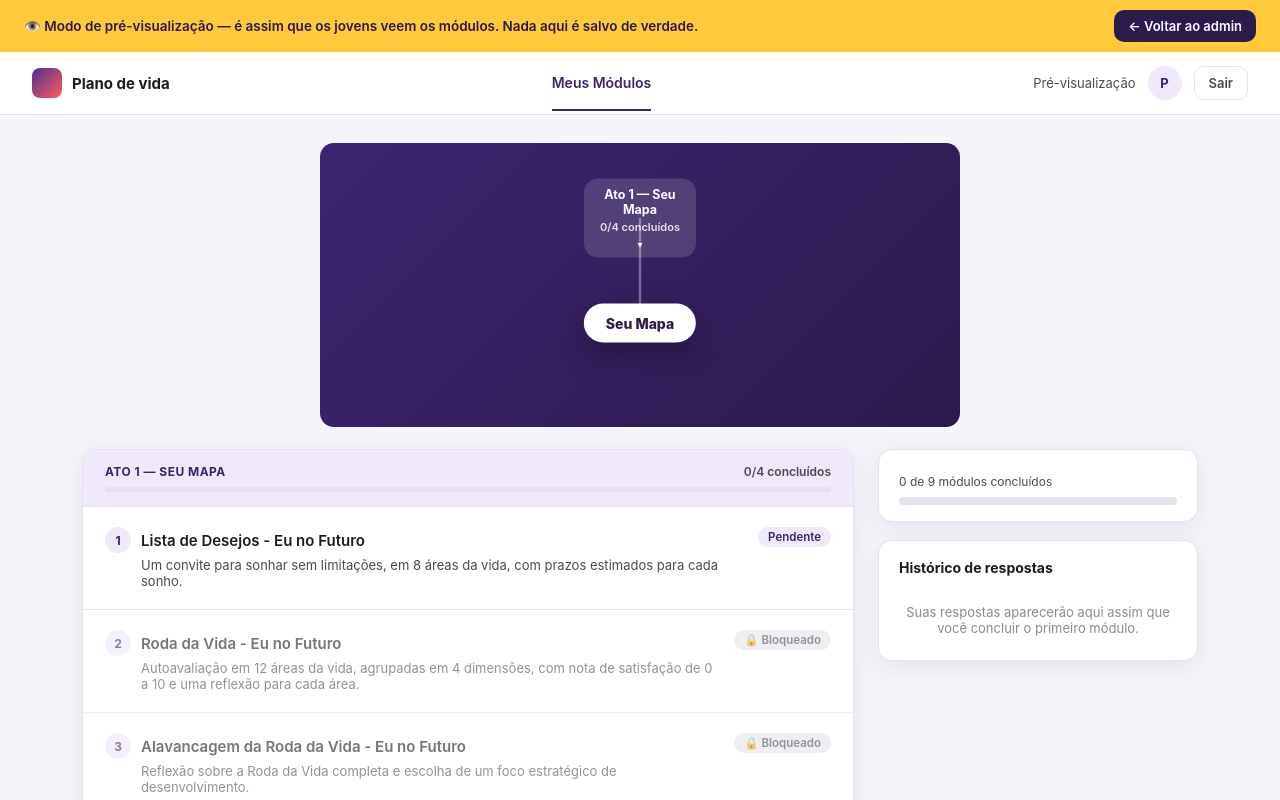
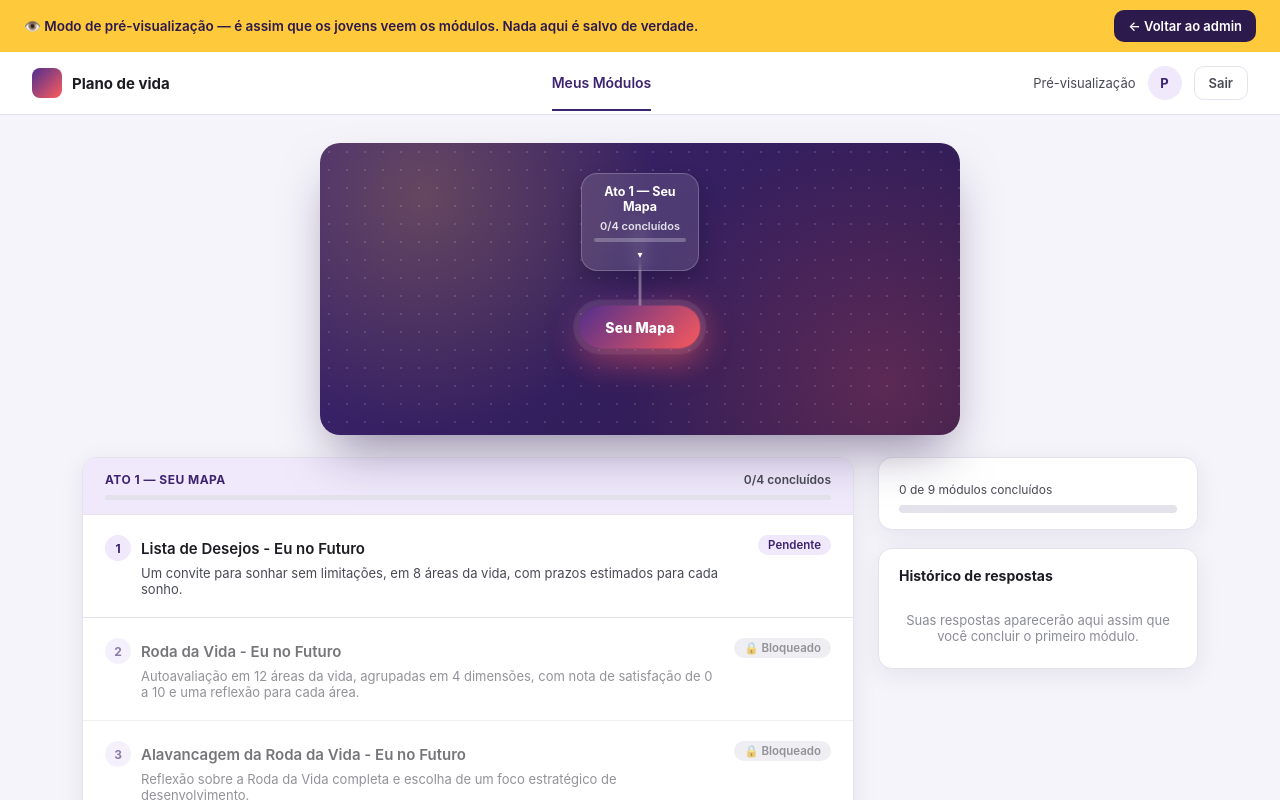
Before and after one commit to Erickaocode/Somos-CK-modulos, a React (Vite) app: page /admin/preview in a window 1280 px wide. Shown: the top 800 px of the page. Built offline with nearby package versions, Linux system fonts and the light colour scheme.

Commit message:
style: capricha visual do mapa mental (brilho, textura, vidro e barra de progresso)

```diff
--- a/src/components/MapaMental.tsx
+++ b/src/components/MapaMental.tsx
@@ -141,6 +141,11 @@ export default function MapaMental({ atos, modulos, historico }: MapaMentalProps
                 <span className="mapa-no-tag">
                   {semModulos ? 'Em breve' : `${progresso.concluidos}/${progresso.total} concluídos`}
                 </span>
+                {!semModulos && (
+                  <span className="mapa-no-barra">
+                    <span className="mapa-no-barra-preenchida" style={{ width: `${progresso.pct}%` }} />
+                  </span>
+                )}
                 {!semModulos && <span className={`mapa-seta${expandido ? ' expandido' : ''}`}>▾</span>}
               </button>
 
--- a/src/index.css
+++ b/src/index.css
@@ -276,11 +276,26 @@ button {
 
 /* ---------- Mapa mental ---------- */
 .mapa-mental {
-  border-radius: var(--raio);
-  background: linear-gradient(135deg, var(--roxo-700), var(--roxo-900));
-  padding: 22px 24px;
+  position: relative;
+  border-radius: 20px;
+  background:
+    radial-gradient(circle at 16% 18%, rgba(255, 201, 60, 0.22), transparent 40%),
+    radial-gradient(circle at 88% 82%, rgba(255, 92, 92, 0.22), transparent 42%),
+    linear-gradient(135deg, var(--roxo-700), var(--roxo-900));
+  padding: 26px 24px;
   max-width: 640px;
   margin: 0 auto 22px;
+  box-shadow: 0 26px 50px -14px rgba(44, 26, 77, 0.5);
+  overflow: hidden;
+}
+
+.mapa-mental::before {
+  content: '';
+  position: absolute;
+  inset: 0;
+  background-image: radial-gradient(rgba(255, 255, 255, 0.13) 1px, transparent 1px);
+  background-size: 18px 18px;
+  pointer-events: none;
 }
 
 .mapa-radial {
@@ -300,15 +315,16 @@ button {
 }
 
 .mapa-linha {
-  stroke: rgba(255, 255, 255, 0.35);
-  stroke-width: 0.5;
+  stroke: rgba(255, 255, 255, 0.4);
+  stroke-width: 0.6;
+  stroke-linecap: round;
   stroke-dasharray: 100;
   stroke-dashoffset: 100;
-  animation: mapa-linha-desenhar 0.5s ease forwards;
+  animation: mapa-linha-desenhar 0.6s ease forwards;
 }
 
 .mapa-linha-modulo {
-  stroke: rgba(255, 255, 255, 0.55);
+  stroke: rgba(255, 201, 60, 0.7);
 }
 
 .mapa-centro {
@@ -316,15 +332,30 @@ button {
   top: 50%;
   left: 50%;
   transform: translate(-50%, -50%);
-  background: var(--branco);
-  color: var(--roxo-900);
+  background: linear-gradient(135deg, var(--roxo-600), var(--coral));
+  color: var(--branco);
   font-weight: 800;
   font-size: 14px;
-  padding: 11px 22px;
+  letter-spacing: 0.01em;
+  padding: 13px 26px;
   border-radius: 100px;
-  box-shadow: 0 12px 30px rgba(0, 0, 0, 0.3);
+  box-shadow:
+    0 16px 32px rgba(255, 92, 92, 0.35),
+    0 0 0 6px rgba(255, 255, 255, 0.1);
   white-space: nowrap;
   z-index: 3;
+}
+
+.mapa-centro::before {
+  content: '';
+  position: absolute;
+  inset: -12px;
+  border-radius: 100px;
+  background: inherit;
+  filter: blur(16px);
+  opacity: 0.45;
+  z-index: -1;
+  animation: mapa-pulso 2.8s ease-in-out infinite;
 }
 
 .mapa-no-wrap {
@@ -337,11 +368,12 @@ button {
 }
 
 .mapa-no-ato {
-  background: rgba(255, 255, 255, 0.14);
-  border: none;
-  border-radius: 14px;
-  padding: 8px 10px;
-  width: 112px;
+  background: rgba(255, 255, 255, 0.12);
+  backdrop-filter: blur(8px);
+  border: 1px solid rgba(255, 255, 255, 0.22);
+  border-radius: 16px;
+  padding: 10px 12px;
+  width: 118px;
   color: var(--branco);
   cursor: pointer;
   font-family: inherit;
@@ -349,18 +381,28 @@ button {
   display: flex;
   flex-direction: column;
   align-items: center;
-  gap: 3px;
-  transition: background 0.15s ease, box-shadow 0.15s ease;
+  gap: 5px;
+  box-shadow: 0 10px 22px rgba(0, 0, 0, 0.2);
+  transition:
+    background 0.2s ease,
+    border-color 0.2s ease,
+    box-shadow 0.2s ease,
+    transform 0.2s ease;
 }
 
 .mapa-no-ato:hover {
-  background: rgba(255, 255, 255, 0.22);
+  background: rgba(255, 255, 255, 0.2);
+  border-color: rgba(255, 255, 255, 0.4);
+  transform: translateY(-3px);
+  box-shadow: 0 16px 28px rgba(0, 0, 0, 0.28);
 }
 
 .mapa-no-ato.expandido {
   background: var(--branco);
+  border-color: var(--branco);
   color: var(--roxo-900);
-  box-shadow: 0 10px 24px rgba(0, 0, 0, 0.3);
+  transform: translateY(-3px);
+  box-shadow: 0 18px 34px rgba(0, 0, 0, 0.35);
 }
 
 .mapa-no-titulo {
@@ -372,6 +414,26 @@ button {
   font-size: 11px;
   font-weight: 600;
   opacity: 0.85;
+}
+
+.mapa-no-barra {
+  width: 100%;
+  height: 4px;
+  border-radius: 100px;
+  background: rgba(255, 255, 255, 0.25);
+  overflow: hidden;
+}
+
+.mapa-no-ato.expandido .mapa-no-barra {
+  background: var(--roxo-100);
+}
+
+.mapa-no-barra-preenchida {
+  display: block;
+  height: 100%;
+  border-radius: 100px;
+  background: linear-gradient(90deg, var(--amarelo), var(--coral));
+  transition: width 0.4s ease;
 }
 
 .mapa-seta {
@@ -400,15 +462,18 @@ button {
 
 .mapa-chip {
   background: var(--branco);
-  border: none;
+  border: 1px solid rgba(255, 255, 255, 0.6);
   border-radius: 20px;
-  padding: 6px 11px;
+  padding: 6px 12px 6px 6px;
   font-family: inherit;
   cursor: pointer;
-  box-shadow: 0 8px 18px rgba(0, 0, 0, 0.25);
+  box-shadow: 0 10px 22px rgba(0, 0, 0, 0.22);
   display: flex;
   align-items: center;
-  gap: 5px;
+  gap: 6px;
+  transition:
+    transform 0.15s ease,
+    box-shadow 0.15s ease;
 }
 
 .mapa-chip--orbita {
@@ -420,23 +485,32 @@ button {
 }
 
 .mapa-chip--orbita:hover:not(:disabled) {
-  transform: translate(-50%, -50%) scale(1.06);
+  transform: translate(-50%, -50%) scale(1.07);
+  box-shadow: 0 14px 26px rgba(0, 0, 0, 0.3);
 }
 
 .mapa-chip.bloqueado,
 .mapa-chip:disabled:not(.concluido) {
-  opacity: 0.55;
+  opacity: 0.6;
   cursor: default;
 }
 
 .mapa-chip-status {
   flex-shrink: 0;
-  font-size: 11px;
+  width: 17px;
+  height: 17px;
+  border-radius: 50%;
+  display: inline-flex;
+  align-items: center;
+  justify-content: center;
+  font-size: 9px;
+  background: var(--cinza-100);
   color: var(--cinza-400);
 }
 
 .mapa-chip.concluido .mapa-chip-status {
-  color: var(--verde);
+  background: var(--verde);
+  color: var(--branco);
 }
 
 .mapa-chip-titulo {
@@ -466,6 +540,18 @@ button {
 @keyframes mapa-linha-desenhar {
   to {
     stroke-dashoffset: 0;
+  }
+}
+
+@keyframes mapa-pulso {
+  0%,
+  100% {
+    opacity: 0.3;
+    transform: scale(0.94);
+  }
+  50% {
+    opacity: 0.55;
+    transform: scale(1.08);
   }
 }
 
```
